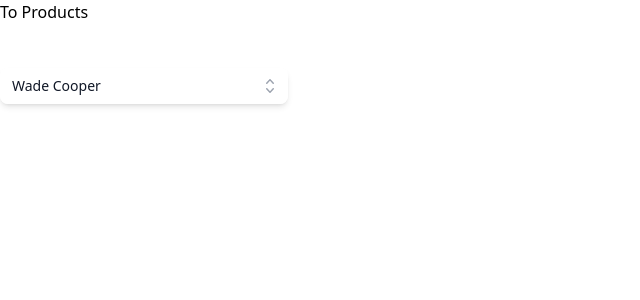
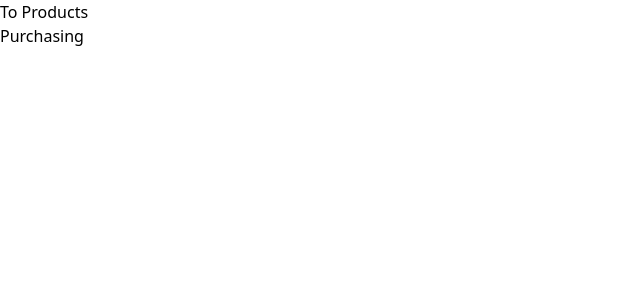
Before and after one commit to ohanlines/inventory-stock, a Next.js app: page / in a window 1280 px wide. Shown: the top 300 px of the page, without its empty margins (0-640 px from the left). Built offline with nearby package versions, Linux system fonts and the light colour scheme.

Commit message:
add path to purchasing

```diff
--- a/app/page.tsx
+++ b/app/page.tsx
@@ -1,12 +1,11 @@
-'use client'
 import Link from 'next/link'
-import Example from '../components/inputList'
 
 export default function Home() {
   return (
     <>
-    <Link href="/products">To Products</Link>
-    <Example />
+      <Link href="/products">To Products</Link>
+      <br/>
+      <Link href='/purchasing'>Purchasing</Link>
     </>
   );
 }
```
